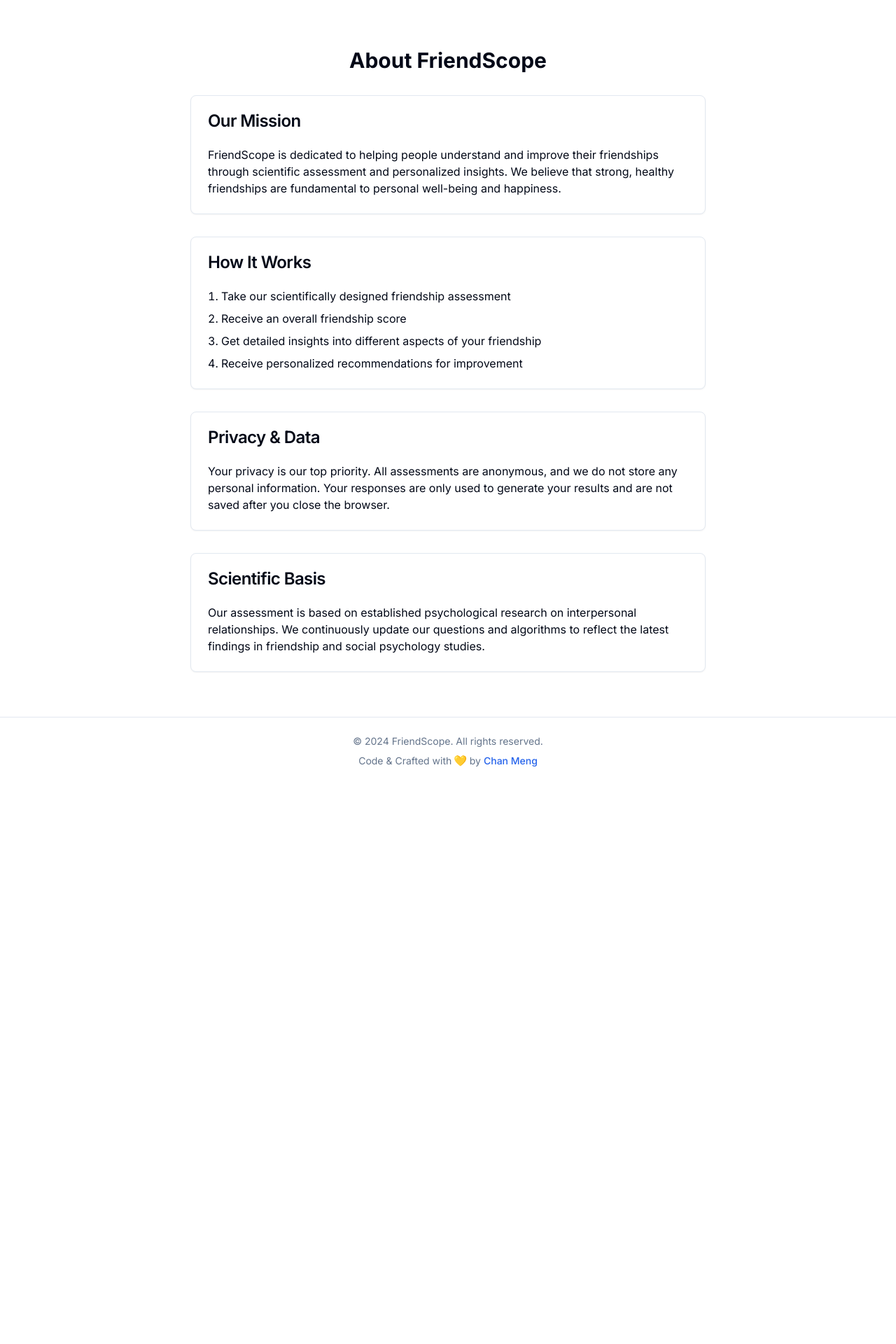
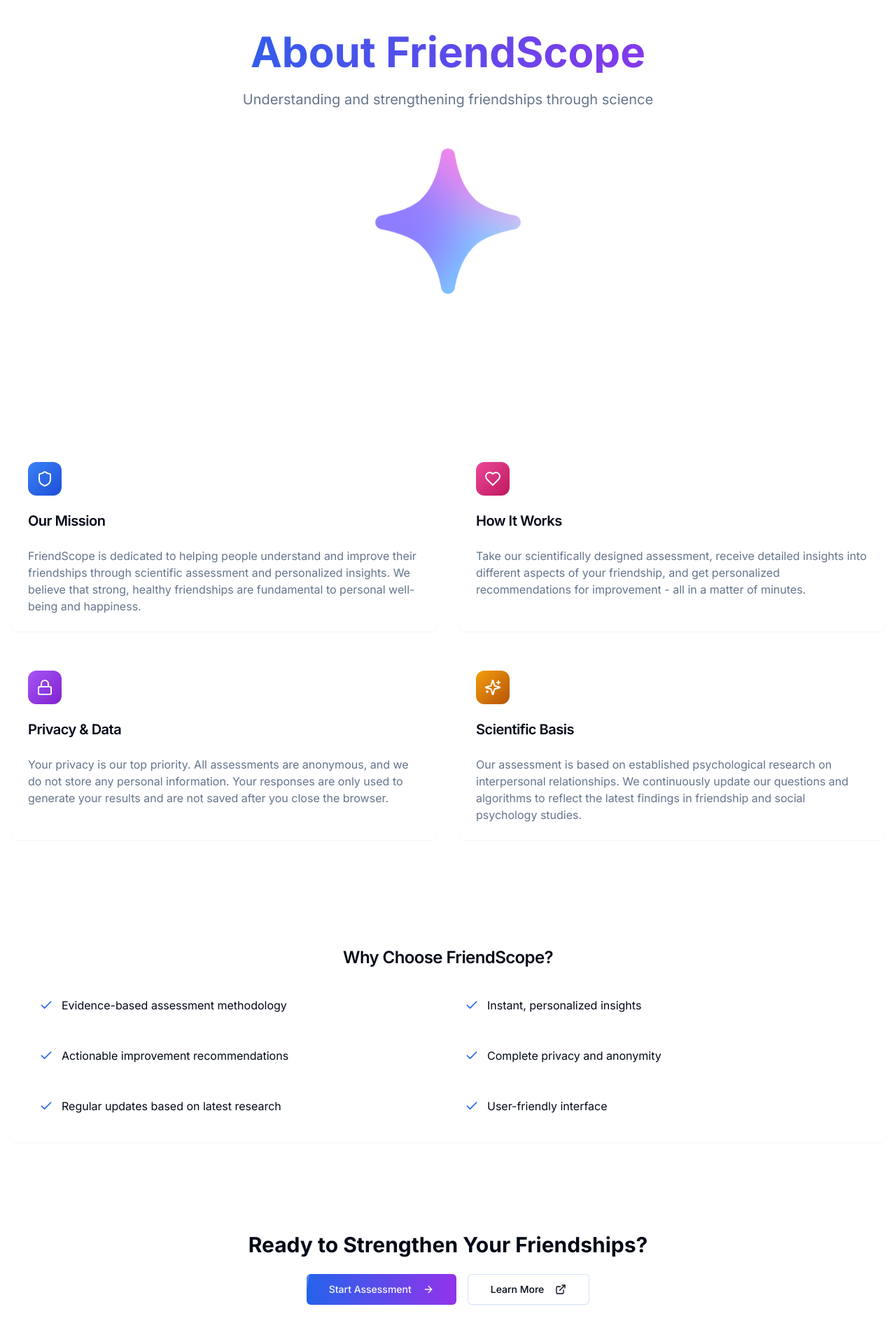
Before and after one commit to pranavwaykar/friendscope, a Next.js app: page /about in a window 1280 px wide. Shown: the part 60-1980 px from the top of the page at 70% size. Before the commit the page ends 1181 px from the top, so only its background shows below. Built offline with nearby package versions, Linux system fonts and the light colour scheme.

Commit message:
Optimise the About page display style

```diff
--- a/app/about/page.tsx
+++ b/app/about/page.tsx
@@ -1,50 +1,228 @@
+// import { Card, CardContent, CardHeader, CardTitle } from '@/components/ui/card'
+//
+// export default function AboutPage() {
+//     return (
+//         <div className="container mx-auto px-4 py-16 max-w-3xl">
+//             <h1 className="text-3xl font-bold mb-8 text-center">About FriendScope</h1>
+//
+//             <Card className="mb-8">
+//                 <CardHeader>
+//                     <CardTitle>Our Mission</CardTitle>
+//                 </CardHeader>
+//                 <CardContent>
+//                     <p>FriendScope is dedicated to helping people understand and improve their friendships through scientific assessment and personalized insights. We believe that strong, healthy friendships are fundamental to personal well-being and happiness.</p>
+//                 </CardContent>
+//             </Card>
+//
+//             <Card className="mb-8">
+//                 <CardHeader>
+//                     <CardTitle>How It Works</CardTitle>
+//                 </CardHeader>
+//                 <CardContent>
+//                     <ol className="list-decimal list-inside space-y-2">
+//                         <li>Take our scientifically designed friendship assessment</li>
+//                         <li>Receive an overall friendship score</li>
+//                         <li>Get detailed insights into different aspects of your friendship</li>
+//                         <li>Receive personalized recommendations for improvement</li>
+//                     </ol>
+//                 </CardContent>
+//             </Card>
+//
+//             <Card className="mb-8">
+//                 <CardHeader>
+//                     <CardTitle>Privacy & Data</CardTitle>
+//                 </CardHeader>
+//                 <CardContent>
+//                     <p>Your privacy is our top priority. All assessments are anonymous, and we do not store any personal information. Your responses are only used to generate your results and are not saved after you close the browser.</p>
+//                 </CardContent>
+//             </Card>
+//
+//             <Card>
+//                 <CardHeader>
+//                     <CardTitle>Scientific Basis</CardTitle>
+//                 </CardHeader>
+//                 <CardContent>
+//                     <p>Our assessment is based on established psychological research on interpersonal relationships. We continuously update our questions and algorithms to reflect the latest findings in friendship and social psychology studies.</p>
+//                 </CardContent>
+//             </Card>
+//         </div>
+//     )
+// }
+
+
+'use client'
+
+import { useState } from 'react'
+import { motion } from 'framer-motion'
 import { Card, CardContent, CardHeader, CardTitle } from '@/components/ui/card'
+import { LottieAnimation } from '@/components/LottieAnimation'
+import { Button } from '@/components/ui/button'
+import Link from 'next/link'
+import {
+    Shield,
+    Heart,
+    Users,
+    Lock,
+    Sparkles,
+    ArrowRight,
+    Check,
+    ExternalLink
+} from 'lucide-react'
+
+const features = [
+    {
+        icon: Shield,
+        title: "Our Mission",
+        description: "FriendScope is dedicated to helping people understand and improve their friendships through scientific assessment and personalized insights. We believe that strong, healthy friendships are fundamental to personal well-being and happiness.",
+        color: "from-blue-500 to-blue-700"
+    },
+    {
+        icon: Heart,
+        title: "How It Works",
+        description: "Take our scientifically designed assessment, receive detailed insights into different aspects of your friendship, and get personalized recommendations for improvement - all in a matter of minutes.",
+        color: "from-pink-500 to-pink-700"
+    },
+    {
+        icon: Lock,
+        title: "Privacy & Data",
+        description: "Your privacy is our top priority. All assessments are anonymous, and we do not store any personal information. Your responses are only used to generate your results and are not saved after you close the browser.",
+        color: "from-purple-500 to-purple-700"
+    },
+    {
+        icon: Sparkles,
+        title: "Scientific Basis",
+        description: "Our assessment is based on established psychological research on interpersonal relationships. We continuously update our questions and algorithms to reflect the latest findings in friendship and social psychology studies.",
+        color: "from-amber-500 to-amber-700"
+    }
+]
+
+const benefits = [
+    "Evidence-based assessment methodology",
+    "Instant, personalized insights",
+    "Actionable improvement recommendations",
+    "Complete privacy and anonymity",
+    "Regular updates based on latest research",
+    "User-friendly interface"
+]
 
 export default function AboutPage() {
+    const [activeIndex, setActiveIndex] = useState(0)
+
     return (
-        <div className="container mx-auto px-4 py-16 max-w-3xl">
-            <h1 className="text-3xl font-bold mb-8 text-center">About FriendScope</h1>
+        <div className="relative min-h-screen bg-gradient-to-b from-background to-background/80">
+            {/* Hero Section */}
+            <div className="container px-4 pt-10 pb-20">
+                <motion.div
+                    initial={{ opacity: 0, y: 20 }}
+                    animate={{ opacity: 1, y: 0 }}
+                    transition={{ duration: 0.8 }}
+                    className="text-center max-w-3xl mx-auto"
+                >
+                    <h1 className="text-4xl md:text-6xl font-bold mb-6 bg-clip-text text-transparent bg-gradient-to-r from-primary to-purple-600">
+                        About FriendScope
+                    </h1>
+                    <p className="text-xl text-muted-foreground mb-8">
+                        Understanding and strengthening friendships through science
+                    </p>
 
-            <Card className="mb-8">
+                    {/* Main Animation */}
+                    <div className="w-64 h-64 mx-auto mb-12">
+                        <LottieAnimation
+                            path="/Lottie/interactive-star.json"
+                            className="w-full h-full"
+                        />
+                    </div>
+                </motion.div>
+            </div>
+
+            {/* Features Grid */}
+            <div className="container px-4 py-16">
+                <div className="grid grid-cols-1 md:grid-cols-2 gap-8">
+                    {features.map((feature, index) => (
+                        <motion.div
+                            key={feature.title}
+                            initial={{ opacity: 0, y: 20 }}
+                            whileInView={{ opacity: 1, y: 0 }}
+                            transition={{ delay: index * 0.2 }}
+                            viewport={{ once: true }}
+                        >
+                            <Card className="h-full border-none bg-white/50 backdrop-blur-sm hover:bg-white/60 transition-all duration-300">
                                 <CardHeader>
-                    <CardTitle>Our Mission</CardTitle>
+                                    <div className={`w-12 h-12 rounded-xl bg-gradient-to-br ${feature.color} flex items-center justify-center mb-4`}>
+                                        <feature.icon className="w-6 h-6 text-white" />
+                                    </div>
+                                    <CardTitle className="text-xl">{feature.title}</CardTitle>
                                 </CardHeader>
                                 <CardContent>
-                    <p>FriendScope is dedicated to helping people understand and improve their friendships through scientific assessment and personalized insights. We believe that strong, healthy friendships are fundamental to personal well-being and happiness.</p>
+                                    <p className="text-muted-foreground">{feature.description}</p>
                                 </CardContent>
                             </Card>
+                        </motion.div>
+                    ))}
+                </div>
+            </div>
 
-            <Card className="mb-8">
+            {/* Benefits Section */}
+            <div className="container px-4 py-16">
+                <Card className="border-none bg-white/50 backdrop-blur-sm">
                     <CardHeader>
-                    <CardTitle>How It Works</CardTitle>
+                        <CardTitle className="text-2xl text-center">Why Choose FriendScope?</CardTitle>
                     </CardHeader>
                     <CardContent>
-                    <ol className="list-decimal list-inside space-y-2">
-                        <li>Take our scientifically designed friendship assessment</li>
-                        <li>Receive an overall friendship score</li>
-                        <li>Get detailed insights into different aspects of your friendship</li>
-                        <li>Receive personalized recommendations for improvement</li>
-                    </ol>
-                </CardContent>
-            </Card>
-
-            <Card className="mb-8">
-                <CardHeader>
-                    <CardTitle>Privacy & Data</CardTitle>
-                </CardHeader>
-                <CardContent>
-                    <p>Your privacy is our top priority. All assessments are anonymous, and we do not store any personal information. Your responses are only used to generate your results and are not saved after you close the browser.</p>
-                </CardContent>
-            </Card>
-
-            <Card>
-                <CardHeader>
-                    <CardTitle>Scientific Basis</CardTitle>
-                </CardHeader>
-                <CardContent>
-                    <p>Our assessment is based on established psychological research on interpersonal relationships. We continuously update our questions and algorithms to reflect the latest findings in friendship and social psychology studies.</p>
+                        <div className="grid grid-cols-1 md:grid-cols-2 gap-4">
+                            {benefits.map((benefit, index) => (
+                                <motion.div
+                                    key={benefit}
+                                    initial={{ opacity: 0, x: -20 }}
+                                    whileInView={{ opacity: 1, x: 0 }}
+                                    transition={{ delay: index * 0.1 }}
+                                    viewport={{ once: true }}
+                                    className="flex items-center gap-3 p-4 rounded-lg hover:bg-white/60 transition-colors"
+                                >
+                                    <div className="flex-shrink-0">
+                                        <Check className="w-5 h-5 text-primary" />
+                                    </div>
+                                    <span>{benefit}</span>
+                                </motion.div>
+                            ))}
+                        </div>
                     </CardContent>
                 </Card>
             </div>
+
+            {/* CTA Section */}
+            <div className="container px-4 py-16">
+                <motion.div
+                    initial={{ opacity: 0, y: 20 }}
+                    whileInView={{ opacity: 1, y: 0 }}
+                    viewport={{ once: true }}
+                    className="text-center"
+                >
+                    <h2 className="text-3xl font-bold mb-6">Ready to Strengthen Your Friendships?</h2>
+                    <div className="flex flex-wrap justify-center gap-4">
+                        <Link href="/assess">
+                            <Button
+                                size="lg"
+                                className="group relative overflow-hidden bg-gradient-to-r from-primary to-purple-600 hover:from-primary/90 hover:to-purple-700"
+                            >
+                                Start Assessment
+                                <ArrowRight className="ml-2 h-5 w-5 transition-transform group-hover:translate-x-1" />
+                                <div className="absolute inset-0 bg-white/20 transform -skew-x-12 -translate-x-full group-hover:translate-x-full transition-transform duration-1000" />
+                            </Button>
+                        </Link>
+                        <Link href="/resources" className="group">
+                            <Button
+                                size="lg"
+                                variant="outline"
+                                className="border-primary/20 hover:border-primary/40"
+                            >
+                                Learn More
+                                <ExternalLink className="ml-2 h-5 w-5 transition-transform group-hover:rotate-12" />
+                            </Button>
+                        </Link>
+                    </div>
+                </motion.div>
+            </div>
+        </div>
     )
 }
```
Lines whose indentation alone changed are shown as unchanged.
